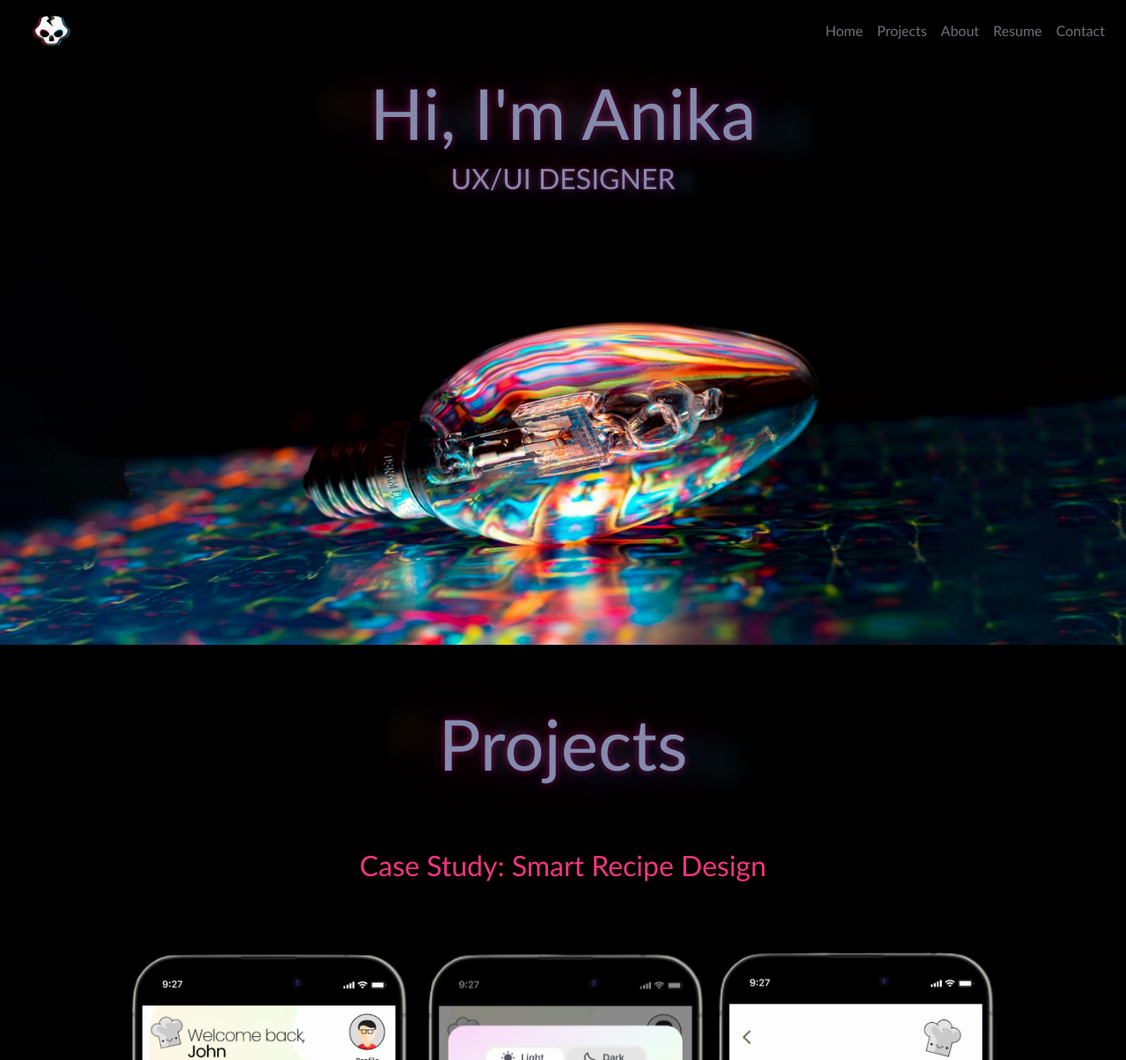
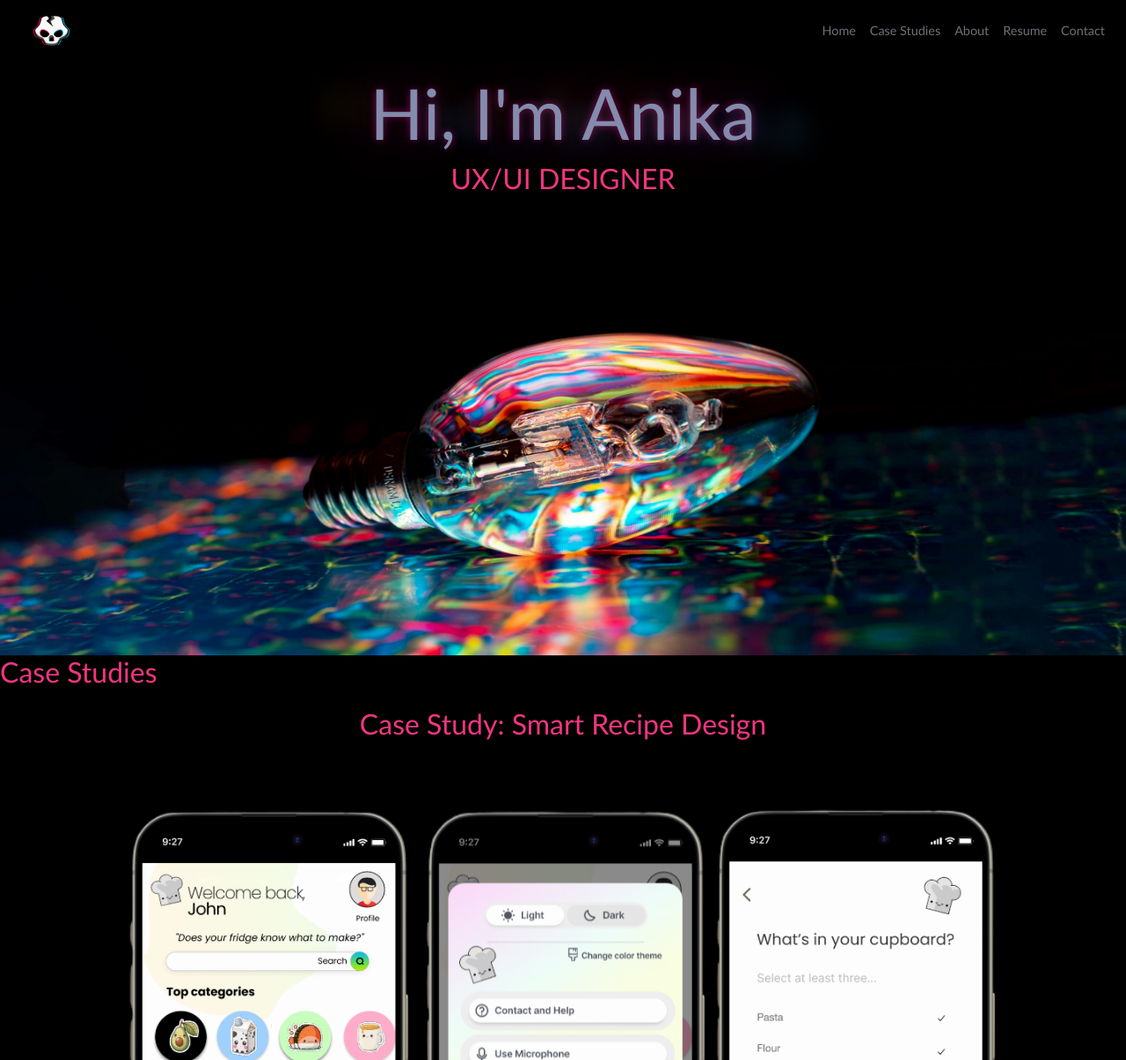
Before and after one commit to RogueAnuku/ux-ui-designer-anika, a PHP site: page /index.html in a window 1280 px wide. Shown: the top 1205 px of the page at 88% size. Run offline with PHP 8.4, Linux system fonts and the light colour scheme.

Commit message:
commit 500

```diff
--- a/index.css
+++ b/index.css
@@ -281,13 +281,13 @@ body {
 
 
     .navbar {
-
       background-color: #000 !important;
       width: 100%;
       top: 0;
       left: 0;
       z-index: 1030;
     }
+
      .menu-icon-img {
       width: 48px;
      }
@@ -298,9 +298,13 @@ body {
      .navbar-nav .nav-item .nav-link {
       font-weight: 500;
       font-size: 1rem;
-    color:#6e7175; /* Default link color */
-    transition: color 0.3s; /* Add a smooth transition for color change */
+      color: #6e7175;
+      transition: color 0.3s;
+      white-space: nowrap; /* Prevent wrapping */
+      overflow: hidden; /* Hide overflowing text */
+      text-overflow: ellipsis; /* Add ellipsis */
   }
+
      .navbar-nav .nav-item .nav-link:hover {
     color: #00BFF0; /* Change the color to your desired hover color */
      }
@@ -723,17 +727,14 @@ body {
         color: white;
     }
 
-
-
-
-
-
-
   }
 
 
 
-     @media (min-width:768px)  {
+     @media (min-width:768px)
+
+    {
+
 
         .hero-container {
 
@@ -772,14 +773,17 @@ body {
             /* padding: 40px; */
             color: white;
         }
+          .navbar-nav .nav-item .nav-link {
+              font-size: 0.9rem; /* Reduce font size */
+          }
 
 
            .col-md-6 {max-width: 100%;}
-            }
+
             .col-md-4 {
           max-width: 100%;
         }
-        /* ... (Your existing styles in index.css) ... */
+     } /* ... (Your existing styles in index.css) ... */
 
 
 
@@ -802,19 +806,13 @@ body {
             line-height: 1.5;
             color: #212529;
             text-align: left;
-
-
             background-color: black;
         }
-
-
         .hero-container {
             margin-top: 14%;
             position: relative;
             width: 100%;
         }
-
-
         .hero-container img {
             margin-top: -226px;
         }
@@ -825,15 +823,9 @@ body {
       }
 
     .gem-section {
-
       position: relative;
       z-index: -1;
     }
-
-
-
-
-
 
     .resume-title {
       color: #F23580;
@@ -842,15 +834,11 @@ body {
            text-align: center;
     }
 
-
-
     .img-1 {
         margin-top: -112px;
         /* margin-top: 2%; */
         z-index: 4;
         }
-
-
 
        .col-md-6.about-me-col {
         margin-top: 14%;
@@ -867,38 +855,28 @@ body {
         color: white;
         padding: 6%;
       }
-
-
-
-            .resume-image {
+      .resume-image
+      {
         border-radius: 16px;
       }
         .img-1 {
-                margin-top: -30px;
-                /* margin-top: 2%; */
-                z-index: 4;
+          margin-top: -30px;z-index: 4;
         }
-
 
     }
 
 @media (min-width:1200px) {
   .img {max-width: 100%;
-
   }
-  .row {padding: 0%;}
+  .row
+    {
+    padding: 0%;}
       .hero-container {
          margin-top: 0%;
-
-
     }
   .row.hero-container {
     margin-top: 80px;
     padding: 0%;
   }
 
-
-
-
-
 }
--- a/index.html
+++ b/index.html
@@ -71,7 +71,7 @@
             </li>
 
             <li class="nav-item">
-                <a class="nav-link" href="#projects">Projects</a>
+                <a class="nav-link" href="#CaseStudies">Case Studies</a>
             </li>
 
             <li class="nav-item">
@@ -95,7 +95,7 @@
     <div class="row hero-container" style="padding: 0%;">
             <div class="col-md-12" style="max-width: 100%;z-index: 2;">
                 <h3 style="color: white; size: 2rem; text-align: center;">Hi, I'm Anika</h3>
-                <h3 style="text-align: center; font-size: 2rem;">UX/UI DESIGNER</h3>
+                <h2 style="text-align: center; font-size: 2rem;">UX/UI DESIGNER</h2>
             </div>
     </div>
 
@@ -109,9 +109,9 @@
             </div>
 
         </div>
-        <div class="Projects" id="projects">
+        <div class="Projects" id="CaseStudies">
             <div class="row">
-                <h3 style="text-align: center; padding: 5%;">Projects</h3>
+                <h2 style="text-align: center; font-size: 2rem;">Case Studies</h2>
             </div>
         </div>
 
@@ -138,9 +138,7 @@
                 <h2 style="padding-bottom: 6%;">Case Study: Revitalizing Compassion</h2>
                     <img src="./Image/aaa.png" style="padding-left: 6%; padding-right: 6%;" >
 
-
                     <p style="color:#14cfff; font-size:1.1rem; padding-left: 6%; padding-right: 6%;">Case Study by: JULIE NG, CHIARA FALLANI, RAINA AL HUSSAMI & ANIKA MCPHEE (June 8th, 2023 - June 28th, 2023)</p>
-
 
                     <p style="color: white;padding-left: 6%; padding-right: 6%; font-size: 1.1rem;">Our team revitalized a not-for-profit organization's website, focusing on improving the user interface (UI) for enhanced engagement. A heuristic evaluation revealed the need for a better UI, crucial for an organization heavily dependent on volunteer support. Research uncovered a key issue: potential volunteers found the application process too complex and lengthy. Our data showed a significant overhaul of the volunteer application flow was necessary to encourage greater user participation</p>
                 <div class="glowButtonWrapper">
@@ -148,16 +146,8 @@
                         <span class="buttonText">Case Study</span>
                     </a>
                 </div>
-
-
             </div>
-
-                <!-- Use a valid Figma embed link here -->
-
-
-
         </div>
-
 
         <div class="row" >
             <div class="col-md-12" style="padding-bottom: 10%;">
@@ -234,7 +224,7 @@
 
 
             <div class="loginBox">
-                <h2>Contact Me </h2>
+                <h3>Contact Me </h3>
                 <form>
                     <p>First Name</p>
                          <input type="text" name="fname" placeholder="Firstname">
```
Also changed, not shown: Image/Hamburger Menue.png (deleted). Lines whose indentation alone changed are shown as unchanged.
